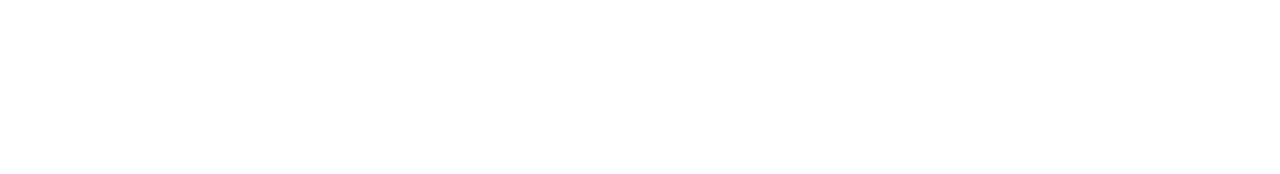
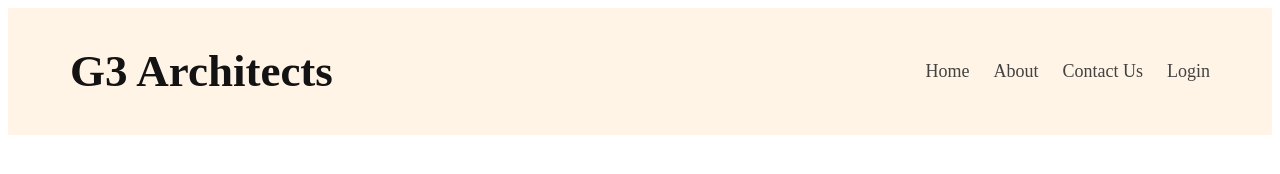
Before and after one commit to jishu-das2002/g3-architects, a plain HTML site: page index.html in a window 1280 px wide. Drawn offline with Linux system fonts and the light colour scheme.

Commit message:
added html and css style for nav section

```diff
--- a/index.html
+++ b/index.html
@@ -7,9 +7,16 @@
     <link rel="stylesheet" href="./style.css">
 </head>
 <body>
-    <header>
-        <nav>
-            <img src="" alt="">
+    <header class="header-section">
+        <nav class="nav-section">
+            <h2 class="nav-title">G3 Architects</h2>
+
+            <ul class="nav-links-item">
+                <li><a href="">Home</a></li>
+                <li><a href="">About</a></li>
+                <li><a href="">Contact Us</a></li>
+                <li><a href="">Login</a></li>
+            </ul>
         </nav>
     </header>
 </body>
--- a/style.css
+++ b/style.css
@@ -1,3 +1,36 @@
 *{
     box-sizing: border-box;
+    max-width: 1920px;
 }
+
+.header-section{
+    background: rgba(255, 144, 14, 0.1);
+}
+
+.nav-section{
+    display: flex;
+    justify-content: space-between;
+    max-width: 1140px;
+    margin: 0 auto;
+}
+.nav-title{
+color: rgb(19, 19, 19);
+font-size: 45px;
+font-weight: 700;
+width: 302px;
+}
+
+.nav-links-item{
+    display: flex;
+    justify-content: space-between;
+    align-items: center;
+    list-style: none;
+    gap: 24px;
+}
+
+.nav-links-item li a {
+    text-decoration: none;
+    color: rgb(66, 66, 66);
+    font-size: 18px;
+    font-weight: 500;
+}
```
Also changed, not shown: images/architect.png (added), images/banner.png (added), images/icons/customers.png (added), images/icons/email.png (added), images/icons/projects.png (added), images/icons/ribon.png (added), images/sponsors/amazon.png (added), images/sponsors/figma.png (added), images/sponsors/google.png (added), images/sponsors/spotify.png (added), images/sponsors/telerama.png (added), images/team1.png (added), images/team2.png (added), images/team3.png (added), 1 more files.
